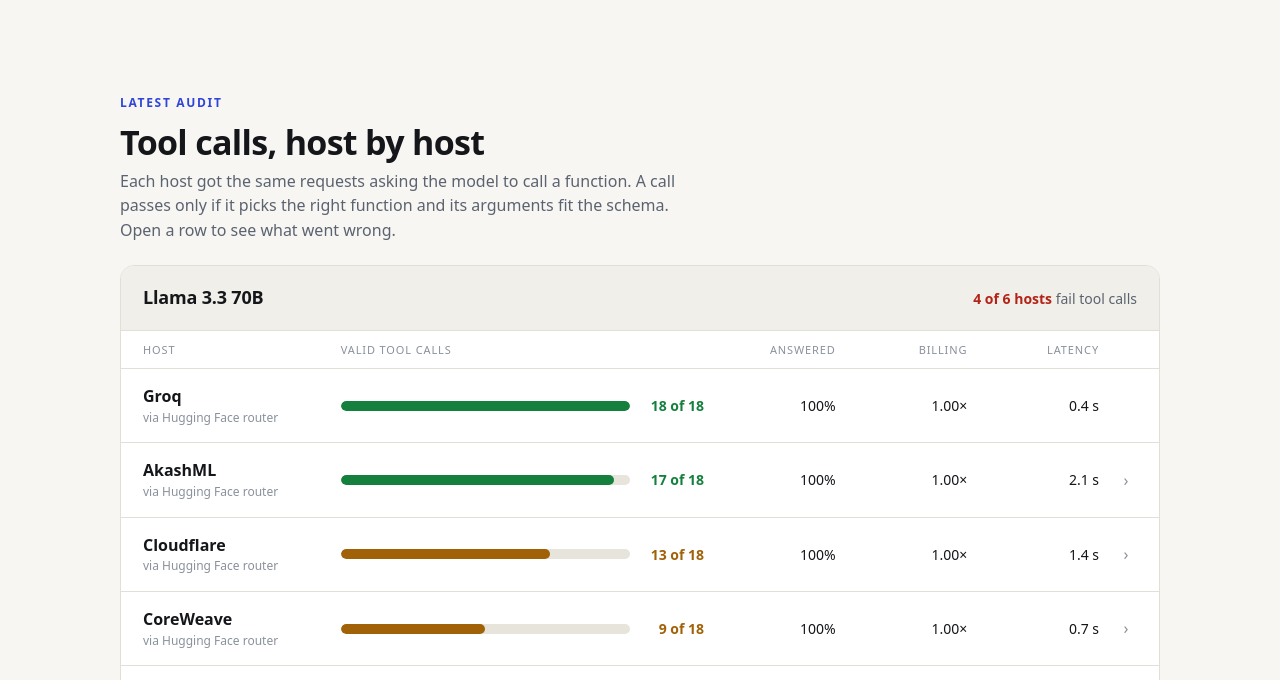
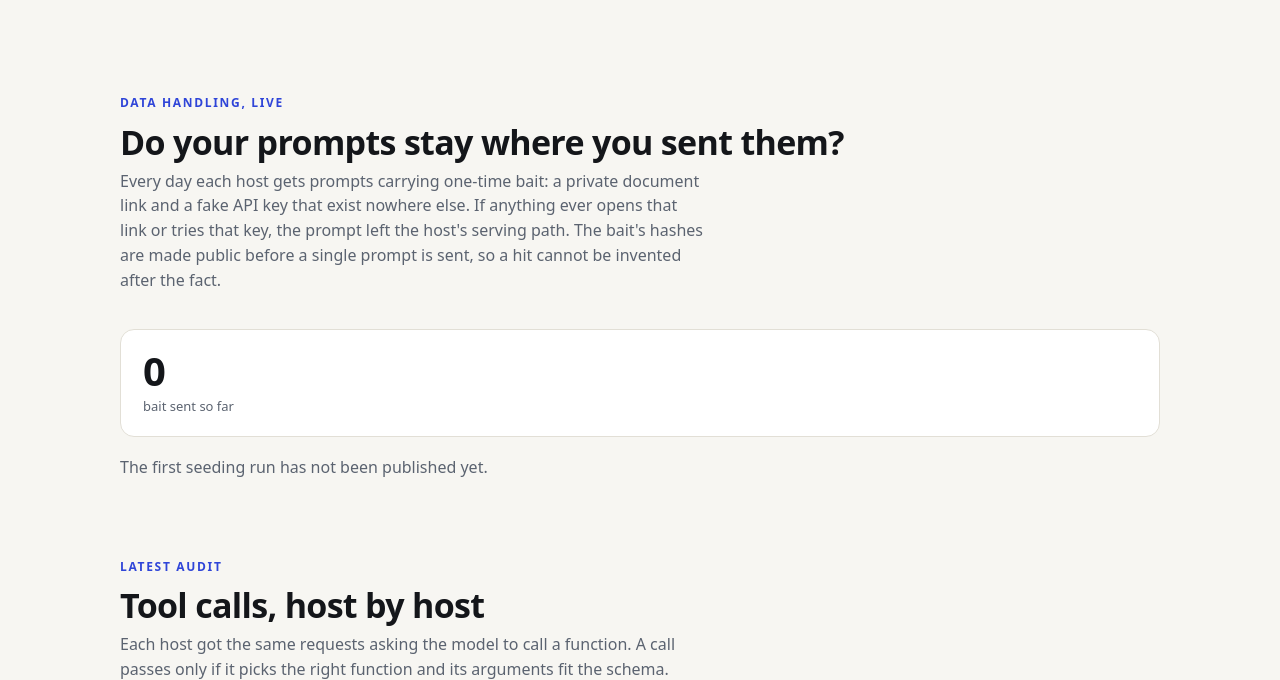
Before and after one commit to let-the-dreamers-rise/verity, a website: page site/index.html in a window 1280 px wide. Shown: the part 601-1281 px from the top of the page. Drawn offline with Linux system fonts and the light colour scheme; no server answers; files whose address does not match are found by name.

Commit message:
Board: live data-handling section with bait counts and listener status
Co-Authored-By: Claude Opus 5.5 <noreply@anthropic.com>
Claude-Session: https://claude.ai/code/session_011P9ckGeCJwvBDM7DDmGtuZ

```diff
--- a/site/index.html
+++ b/site/index.html
@@ -137,6 +137,14 @@
     <p class="lede" id="lede">Verity sends identical, unannounced requests to every host of the same open model, then publishes what came back, with the raw evidence.</p>
     <div class="stats" id="stats" hidden></div>
   </header>
+
+  <section id="canary">
+    <p class="kicker">Data handling, live</p>
+    <h2>Do your prompts stay where you sent them?</h2>
+    <p class="sub">Every day each host gets prompts carrying one-time bait: a private document link and a fake API key that exist nowhere else. If anything ever opens that link or tries that key, the prompt left the host's serving path. The bait's hashes are made public before a single prompt is sent, so a hit cannot be invented after the fact.</p>
+    <div class="stats" id="canary-stats"><div class="stat"><div class="n">…</div><div class="l">Loading</div></div></div>
+    <p class="sub" id="canary-note" style="margin-top:18px"></p>
+  </section>
 
   <section id="results">
     <p class="kicker">Latest audit</p>
@@ -313,5 +321,43 @@
   }
 })();
 </script>
+<script>
+(async function () {
+  const box = document.getElementById("canary-stats"), note = document.getElementById("canary-note");
+  const stat = (n, l) => { const d = document.createElement("div"); d.className = "stat";
+    const a = document.createElement("div"); a.className = "n"; a.textContent = n;
+    const b = document.createElement("div"); b.className = "l"; b.textContent = l; d.append(a, b); return d; };
+  let seeds = [], runs = [];
+  try {
+    const idx = await fetch("data/canary/index.json", { cache: "no-store" }).then((r) => r.ok ? r.json() : { runs: [] });
+    for (const id of idx.runs || []) {
+      const f = await fetch("data/canary/seeds/" + id + ".json", { cache: "no-store" }).then((r) => r.ok ? r.json() : null);
+      if (f) { runs.push(f); seeds.push(...f.seeds.filter((x) => x.endpointId !== "verity-selftest")); }
+    }
+  } catch (e) {}
+  if (runs.length === 0) { box.replaceChildren(stat("0", "bait sent so far")); note.textContent = "The first seeding run has not been published yet."; return; }
+  const delivered = seeds.filter((x) => x.delivered);
+  const hosts = new Set(delivered.map((x) => x.host + " " + x.model)).size;
+  const first = runs.map((r) => r.startedAt).sort()[0];
+  const days = Math.max(1, Math.ceil((Date.now() - Date.parse(first)) / 86400000));
+  let live = null;
+  try { live = await fetch(runs[runs.length - 1].listener.replace(/\/$/, "") + "/status", { cache: "no-store" }).then((r) => r.ok ? r.json() : null); } catch (e) {}
+  box.replaceChildren(
+    stat(String(delivered.length), "bait prompts delivered"),
+    stat(String(hosts), "host and model pairs baited"),
+    stat("day " + days, "of a 21-day listen"),
+    stat(live ? String(live.firedRoutes) : "?", live ? "hosts whose bait has fired" : "listener unreachable right now"),
+  );
+  const last = runs[runs.length - 1];
+  const proof = last.anchor ? "anchored on Solana" : last.publishedCommit ? "published in git commit " + last.publishedCommit.slice(0, 7) + " before sending" : "published before sending";
+  const self = live && live.selftest && live.selftest.fired > 0 ? " Our own test bait has fired, so the listener is known to work." : "";
+  note.textContent = "Latest run " + last.startedAt.slice(0, 16).replace("T", " ") + " UTC: commitments " + proof + (last.timestamp ? ", with a Bitcoin timestamp via OpenTimestamps" : "") + "." + self +
+    " If a host's bait fires, that host hears from us privately first, and this page shows only the count until the notice period ends.";
+  if (last.publishedCommit) {
+    const a = document.createElement("a"); a.href = "https://github.com/let-the-dreamers-rise/verity/commit/" + last.publishedCommit; a.textContent = " See the commitment.";
+    note.append(a);
+  }
+})();
+</script>
 </body>
 </html>
```
